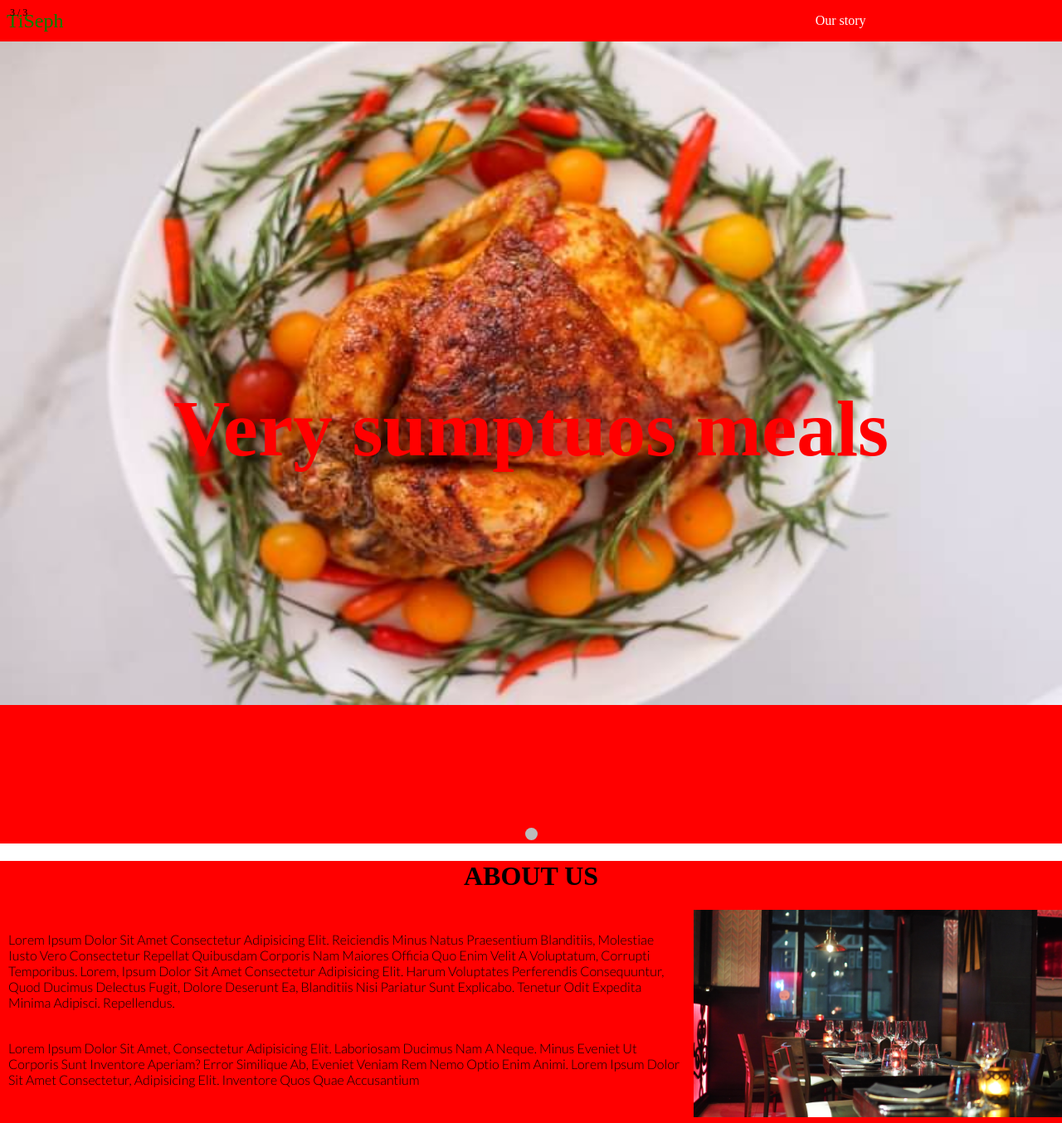
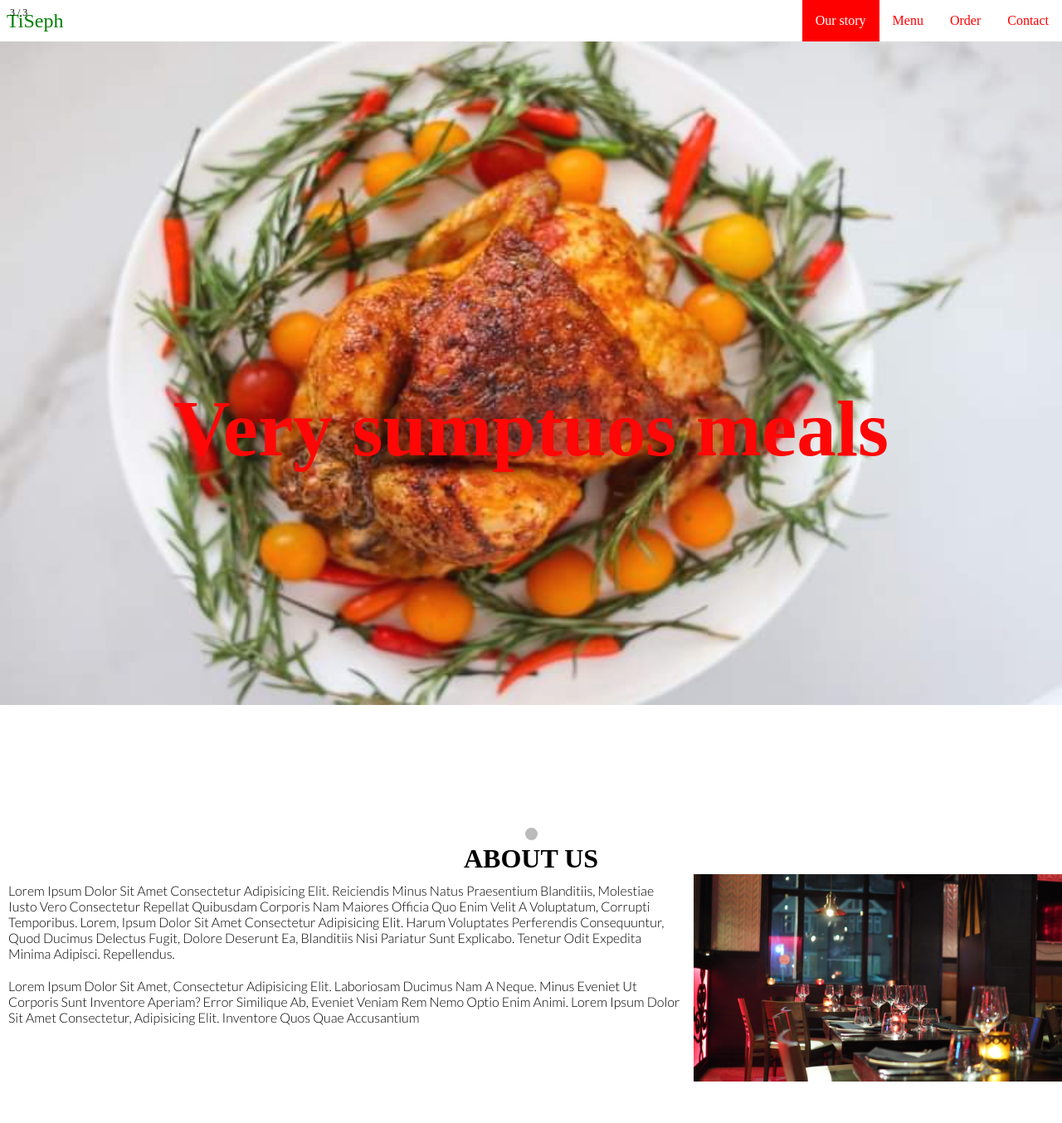
Before and after one commit to Uti19/restaurant-proj, a plain HTML site: page index.html in a window 1280 px wide. Shown: the top 1354 px of the page at 83% size. Drawn offline with Linux system fonts and the light colour scheme.

Commit message:
Add files via upload

```diff
--- a/styles.css
+++ b/styles.css
@@ -1,26 +1,25 @@
 @import url('https://fonts.googleapis.com/css2?family=Lato:wght@300&display=swap');
 
 
-*{
-    box-sizing: border-box;
 
-}
-body{
+
+*, html, body{
     margin: 0;
     padding: 0;
+    box-sizing: border-box;
 
 
 }
 
 .herosection {
-    background-color: red;
+    background-color: ;
 
 }
 .navbar{
+    background-color: white;
     display: flex;
     justify-content: space-between;
     align-items: center;
-    background-color: transparent;
     color: green;
 
 }
@@ -83,7 +82,7 @@ img{
 .slideshow-container{
     /*max-width: 100vh; */
    /* position: relative; */
-    background-color: red;
+    background-color: ;
 
 }
 
@@ -109,7 +108,7 @@ img{
 }
 
 .dotcontainer {
-    background-color: red;
+    background-color: ;
     margin: 0;
 
 }
@@ -184,7 +183,7 @@ img{
 #About {
    /* height: 800px; */
    /* display: flex; */
-   background-color: red;
+   background-color: white;
    margin-top: 0;
 }
 .Aboutus {
@@ -220,6 +219,9 @@ img{
 
 
 /* Menu option */
+.menu {
+    background-color: red;
+}
 .menu-title {
     text-align: center;
 }
```
